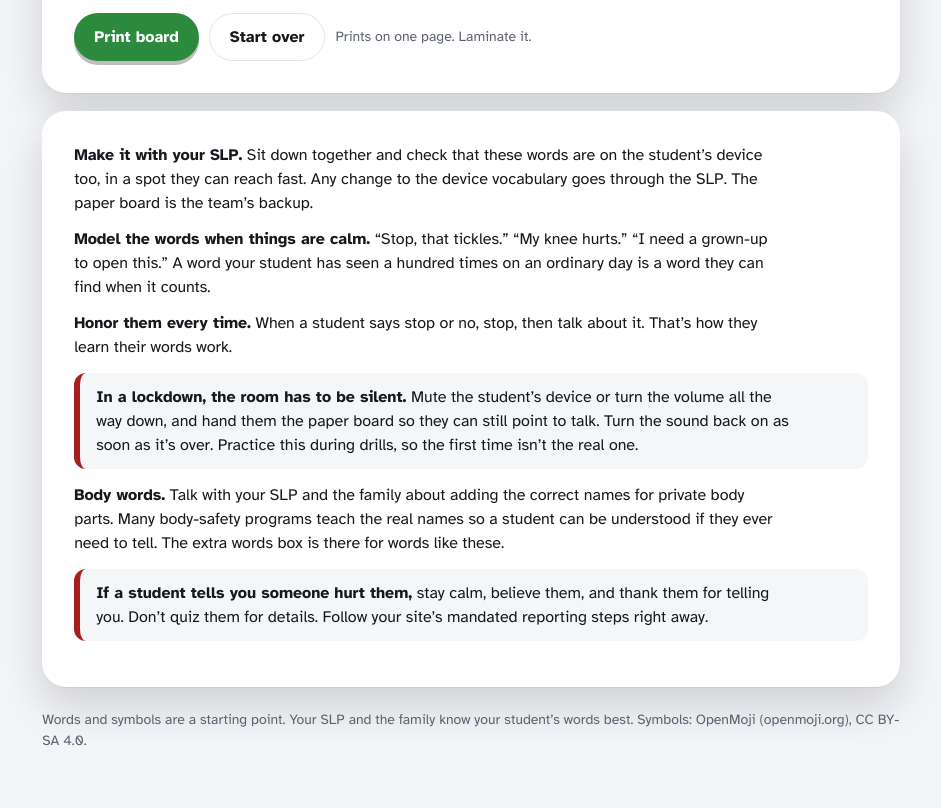
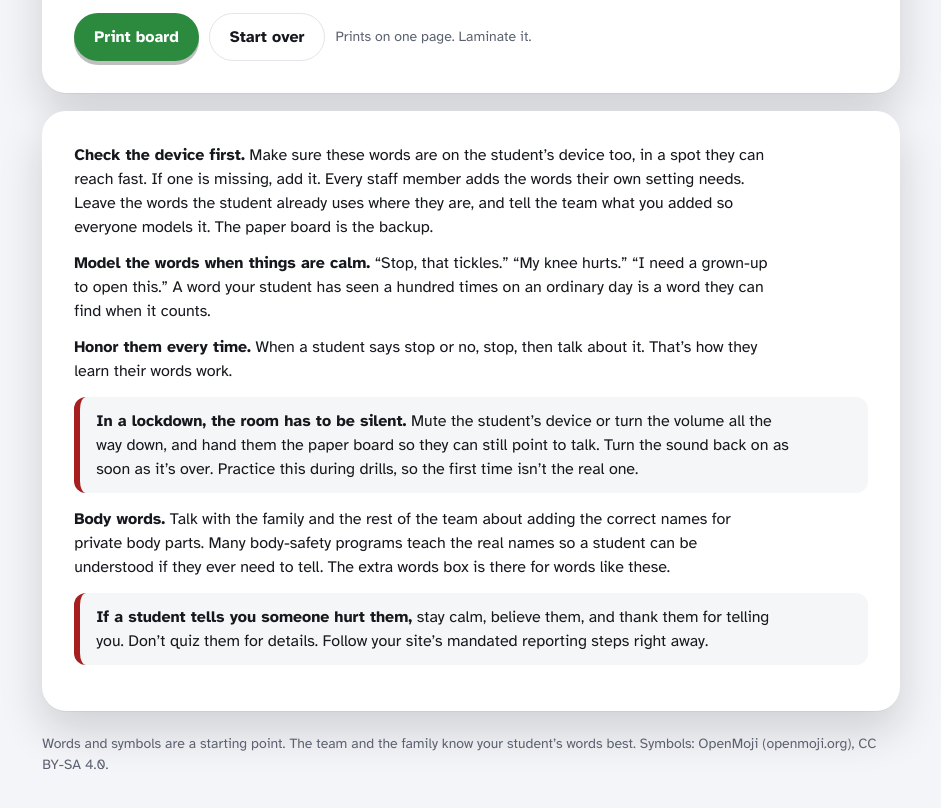
Before and after one commit to jbutanda/aac-support, a plain HTML site: page safety-words/index.html in a window 1280 px wide. Shown: the part 1884-2692 px from the top of the page, without its empty margins (169-1110 px from the left). Drawn offline with Linux system fonts and the light colour scheme.

Commit message:
Team adds vocabulary for its own setting; 1:1 devices go home, classroom iPads stay (#22)
Claude-Session: https://claude.ai/code/session_01P1L2TDbS6Z9NcXGaw6j256

Co-authored-by: Claude <noreply@anthropic.com>

```diff
--- a/safety-words/index.html
+++ b/safety-words/index.html
@@ -81,30 +81,30 @@ const BOARDS={
  safe:['stop','no','touch','help','hurts','hurtme','tell','adult','scared','sick','bath','okay','head','eye','ear','mouth','tooth','arm','hand','tummy','leg','foot'],
  drill:['scared','loud','quiet','holdhand','wait','where','over','adult','hurts','help','stop','bath','water','sit','home','okay']};
 const T={
- en:{h1:'Words to Stay Safe',sub:'A board for the words that matter most: stop, no, hurt, help, and words for the body. Make it with your SLP, then print one for the desk and one for the emergency bag.',
+ en:{h1:'Words to Stay Safe',sub:'A board for the words that matter most: stop, no, hurt, help, and words for the body. Make it with your team, then print one for the desk and one for the emergency bag.',
   tabs:{safe:'Safety words',drill:'Drills and emergencies'},snd:['Sound on','Sound off'],ph:'Tap a word. It shows here even with the sound off.',
   mk:'Make and print your board',tl:'Title on the board',tph:{safe:'My safety words',drill:'My emergency board'},lab:'Labels',lb:{en:'English',es:'Spanish',both:'Both'},
   ex:'Extra words (comma separated)',exph:'e.g., Mom, nurse, my name',pk:'Tap a word to leave it off this board. Tap again to bring it back.',pr:'Print board',tip:'Prints on one page. Laminate it.',reset:'Start over',
   cred:'Point to talk. Symbols: OpenMoji (openmoji.org), CC BY-SA 4.0.',
-  g:[['Make it with your SLP.',' Sit down together and check that these words are on the student’s device too, in a spot they can reach fast. Any change to the device vocabulary goes through the SLP. The paper board is the team’s backup.'],
+  g:[['Check the device first.',' Make sure these words are on the student’s device too, in a spot they can reach fast. If one is missing, add it. Every staff member adds the words their own setting needs. Leave the words the student already uses where they are, and tell the team what you added so everyone models it. The paper board is the backup.'],
    ['Model the words when things are calm.',' “Stop, that tickles.” “My knee hurts.” “I need a grown-up to open this.” A word your student has seen a hundred times on an ordinary day is a word they can find when it counts.'],
    ['Honor them every time.',' When a student says stop or no, stop, then talk about it. That’s how they learn their words work.'],
-   ['Body words.',' Talk with your SLP and the family about adding the correct names for private body parts. Many body-safety programs teach the real names so a student can be understood if they ever need to tell. The extra words box is there for words like these.']],
+   ['Body words.',' Talk with the family and the rest of the team about adding the correct names for private body parts. Many body-safety programs teach the real names so a student can be understood if they ever need to tell. The extra words box is there for words like these.']],
   call:['In a lockdown, the room has to be silent.',' Mute the student’s device or turn the volume all the way down, and hand them the paper board so they can still point to talk. Turn the sound back on as soon as it’s over. Practice this during drills, so the first time isn’t the real one.'],
   rep:['If a student tells you someone hurt them,',' stay calm, believe them, and thank them for telling you. Don’t quiz them for details. Follow your site’s mandated reporting steps right away.'],
-  foot:'Words and symbols are a starting point. Your SLP and the family know your student’s words best. Symbols: OpenMoji (openmoji.org), CC BY-SA 4.0.'},
- es:{h1:'Palabras para estar seguro',sub:'Un tablero con las palabras más importantes: para, no, me duele, ayuda y palabras del cuerpo. Háganlo con su SLP y luego imprima uno para el escritorio y otro para la bolsa de emergencia.',
+  foot:'Words and symbols are a starting point. The team and the family know your student’s words best. Symbols: OpenMoji (openmoji.org), CC BY-SA 4.0.'},
+ es:{h1:'Palabras para estar seguro',sub:'Un tablero con las palabras más importantes: para, no, me duele, ayuda y palabras del cuerpo. Háganlo en equipo y luego imprima uno para el escritorio y otro para la bolsa de emergencia.',
   tabs:{safe:'Palabras de seguridad',drill:'Simulacros y emergencias'},snd:['Con sonido','Sin sonido'],ph:'Toca una palabra. Aparece aquí aunque el sonido esté apagado.',
   mk:'Haga e imprima su tablero',tl:'Título del tablero',tph:{safe:'Mis palabras de seguridad',drill:'Mi tablero de emergencia'},lab:'Etiquetas',lb:{en:'Inglés',es:'Español',both:'Ambos'},
   ex:'Palabras extra (separadas por comas)',exph:'ej., mamá, enfermera, mi nombre',pk:'Toque una palabra para quitarla de este tablero. Tóquela otra vez para regresarla.',pr:'Imprimir tablero',tip:'Se imprime en una página. Enmíquelo.',reset:'Empezar de nuevo',
   cred:'Señala para hablar. Símbolos: OpenMoji (openmoji.org), CC BY-SA 4.0.',
-  g:[['Háganlo con su SLP.',' Siéntense juntos y revisen que estas palabras también estén en el aparato del estudiante, en un lugar donde las encuentre rápido. Cualquier cambio al vocabulario del aparato pasa por el SLP. El tablero de papel es el respaldo del equipo.'],
+  g:[['Primero revise el aparato.',' Asegúrese de que estas palabras también estén en el aparato del estudiante, en un lugar donde las encuentre rápido. Si falta una, agréguela. Cada miembro del personal agrega las palabras que necesita su propio entorno. Deje en su lugar las palabras que el estudiante ya usa, y avise al equipo lo que agregó para que todos lo modelen. El tablero de papel es el respaldo.'],
    ['Modele las palabras cuando todo esté tranquilo.',' “Para, me haces cosquillas.” “Me duele la rodilla.” “Necesito a un adulto para abrir esto.” Una palabra que el estudiante ha visto cien veces en un día normal es una palabra que puede encontrar cuando importa.'],
    ['Respételas siempre.',' Cuando un estudiante dice para o no, deténgase y luego hablen de eso. Así aprende que sus palabras funcionan.'],
-   ['Palabras del cuerpo.',' Hable con su SLP y la familia sobre agregar los nombres correctos de las partes privadas del cuerpo. Muchos programas de seguridad corporal enseñan los nombres reales para que el estudiante pueda hacerse entender si alguna vez necesita contar algo. El espacio de palabras extra sirve para palabras como estas.']],
+   ['Palabras del cuerpo.',' Hable con la familia y el resto del equipo sobre agregar los nombres correctos de las partes privadas del cuerpo. Muchos programas de seguridad corporal enseñan los nombres reales para que el estudiante pueda hacerse entender si alguna vez necesita contar algo. El espacio de palabras extra sirve para palabras como estas.']],
   call:['En un encierro, el salón tiene que estar en silencio.',' Silencie el aparato del estudiante o baje el volumen por completo, y dele el tablero de papel para que pueda seguir señalando para hablar. Vuelva a subir el sonido en cuanto termine. Practíquelo en los simulacros, para que la primera vez no sea la de verdad.'],
   rep:['Si un estudiante le dice que alguien lo lastimó,',' mantenga la calma, créale y agradézcale por contárselo. No le haga muchas preguntas. Siga de inmediato los pasos de denuncia obligatoria de su escuela.'],
-  foot:'Las palabras y los símbolos son un punto de partida. Su SLP y la familia conocen mejor las palabras del estudiante. Símbolos: OpenMoji (openmoji.org), CC BY-SA 4.0.'}};
+  foot:'Las palabras y los símbolos son un punto de partida. El equipo y la familia conocen mejor las palabras del estudiante. Símbolos: OpenMoji (openmoji.org), CC BY-SA 4.0.'}};
 const QL=()=>{try{const q=new URLSearchParams(location.search).get('lang');return q==='es'||q==='en'?q:''}catch(e){return ''}};
 const saved=store.get('sw-state',{});
 const S={lang:QL()||AAC.pageLang(),b:'safe',last:null,snd:{safe:true,drill:false},off:Object.assign({safe:[],drill:[]},saved.off||{}),extra:Object.assign({safe:'',drill:''},saved.extra||{}),title:Object.assign({safe:'',drill:''},saved.title||{}),lab:saved.lab||''};
```
Also changed, not shown: voice-check/index.html (+2 -2 lines).
